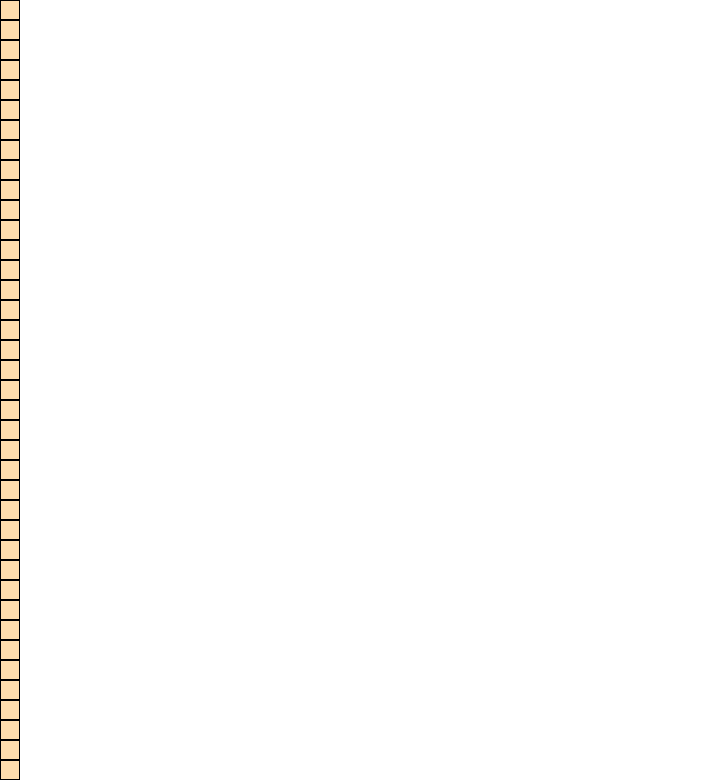
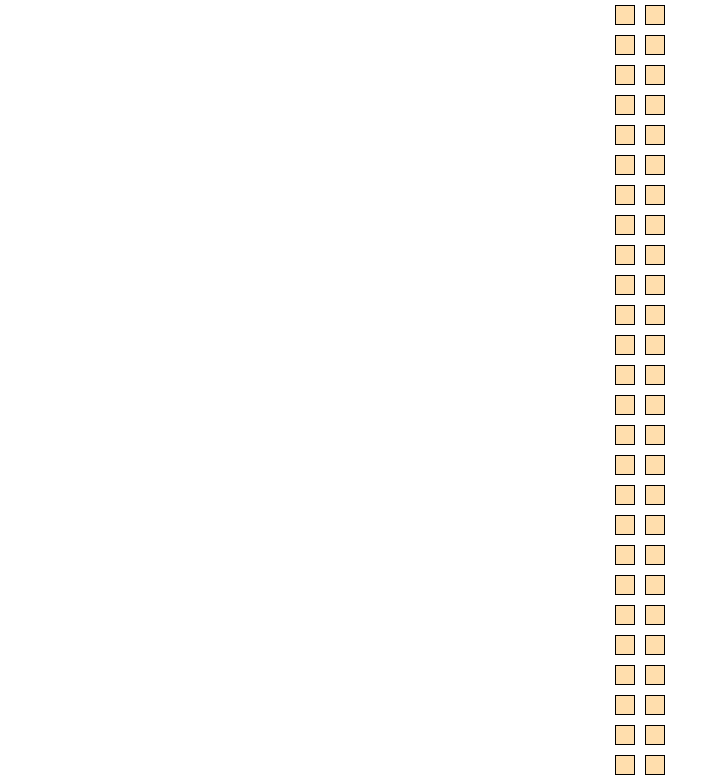
Before and after one commit to lvaqueiroperez/odin-etch-a-sketch, a plain HTML site: page index.html in a window 1280 px wide. Shown: the top 780 px of the page, without its empty margins (0-727 px from the left). Drawn offline with Linux system fonts and the light colour scheme.

Commit message:
Add basic flex behavior to squares and minor fix

```diff
--- a/index.html
+++ b/index.html
@@ -11,7 +11,7 @@
 
 <body>
 
-    <div id="squaresMainContainer">
+    <div class="squaresMainContainer">
 
     </div>
 
--- a/javascript.js
+++ b/javascript.js
@@ -1,7 +1,6 @@
-const squaresMainContainer = document.querySelector("#squaresMainContainer");
+const squaresMainContainer = document.querySelector(".squaresMainContainer");
 
 for (let i = 0; i < 128; i++) {
-
     const squareContainer = document.createElement("div");
     const squareDiv1 = document.createElement("div");
     const squareDiv2 = document.createElement("div");
--- a/styles.css
+++ b/styles.css
@@ -11,6 +11,17 @@ html {
 body {
     margin: 0;
     min-height: 100vh;
+    display: flex;
+    justify-content: center;
+}
+
+.squaresMainContainer {
+    display: flex;
+    flex-direction: column;
+}
+
+.squareContainer {
+    display: flex;
 }
 
 .square {
@@ -18,4 +29,5 @@ body {
     height: 20px;
     border: 1px solid black;
     background-color: navajowhite;
+    margin: 5px;
 }
```
